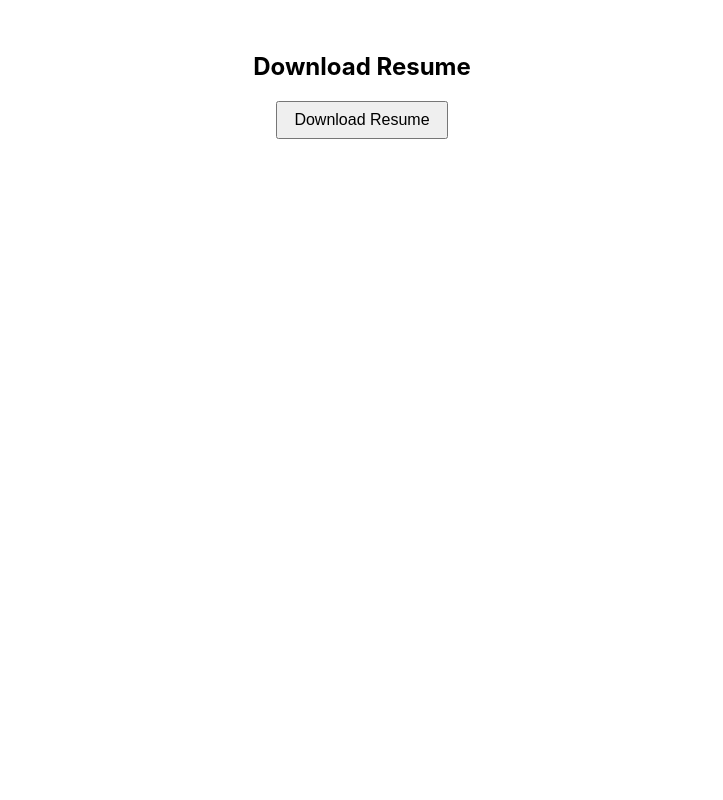
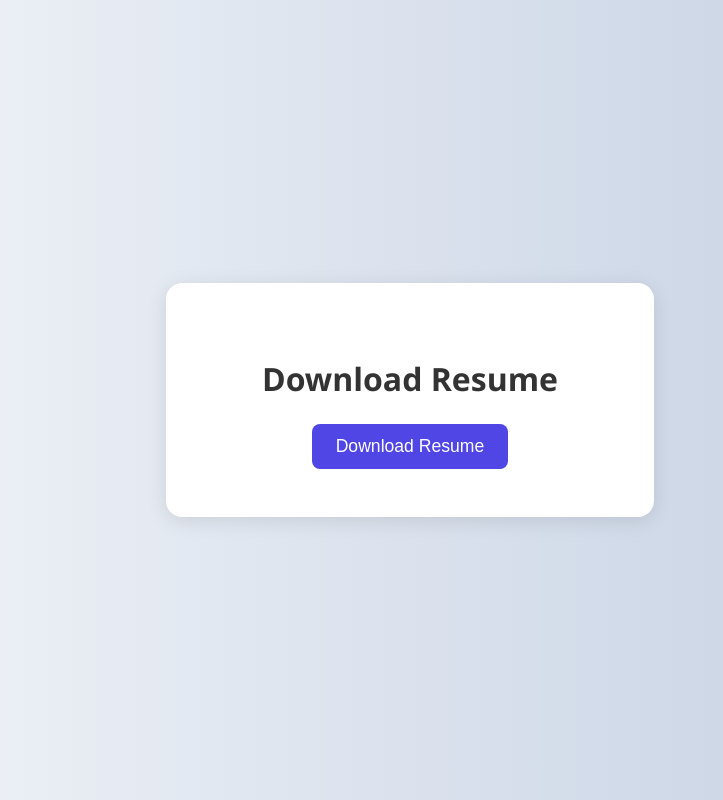
Before and after one commit to Armaan8904/FSWD, a React (Create React App) app in the folder resume/: page / in a window 1280 px wide. Shown: the whole page, without its empty margins (278-1001 px from the left). Built offline with nearby package versions, Linux system fonts and the light colour scheme.

Commit message:
Update App.js

```diff
--- a/resume/src/App.js
+++ b/resume/src/App.js
@@ -1,15 +1,16 @@
+// App.js
 import React from 'react';
+import './App.css';
 
 function App() {
   const handleDownload = () => {
-    // Navigate browser to the download endpoint
     window.location.href = 'https://fswd-07fo.onrender.com/resume';
   };
 
   return (
-    <div style={{ padding: '2rem', textAlign: 'center' }}>
+    <div className="container">
       <h2>Download Resume</h2>
-      <button onClick={handleDownload} style={{ padding: '0.5rem 1rem', fontSize: '1rem' }}>
+      <button onClick={handleDownload}>
         Download Resume
       </button>
     </div>
```
